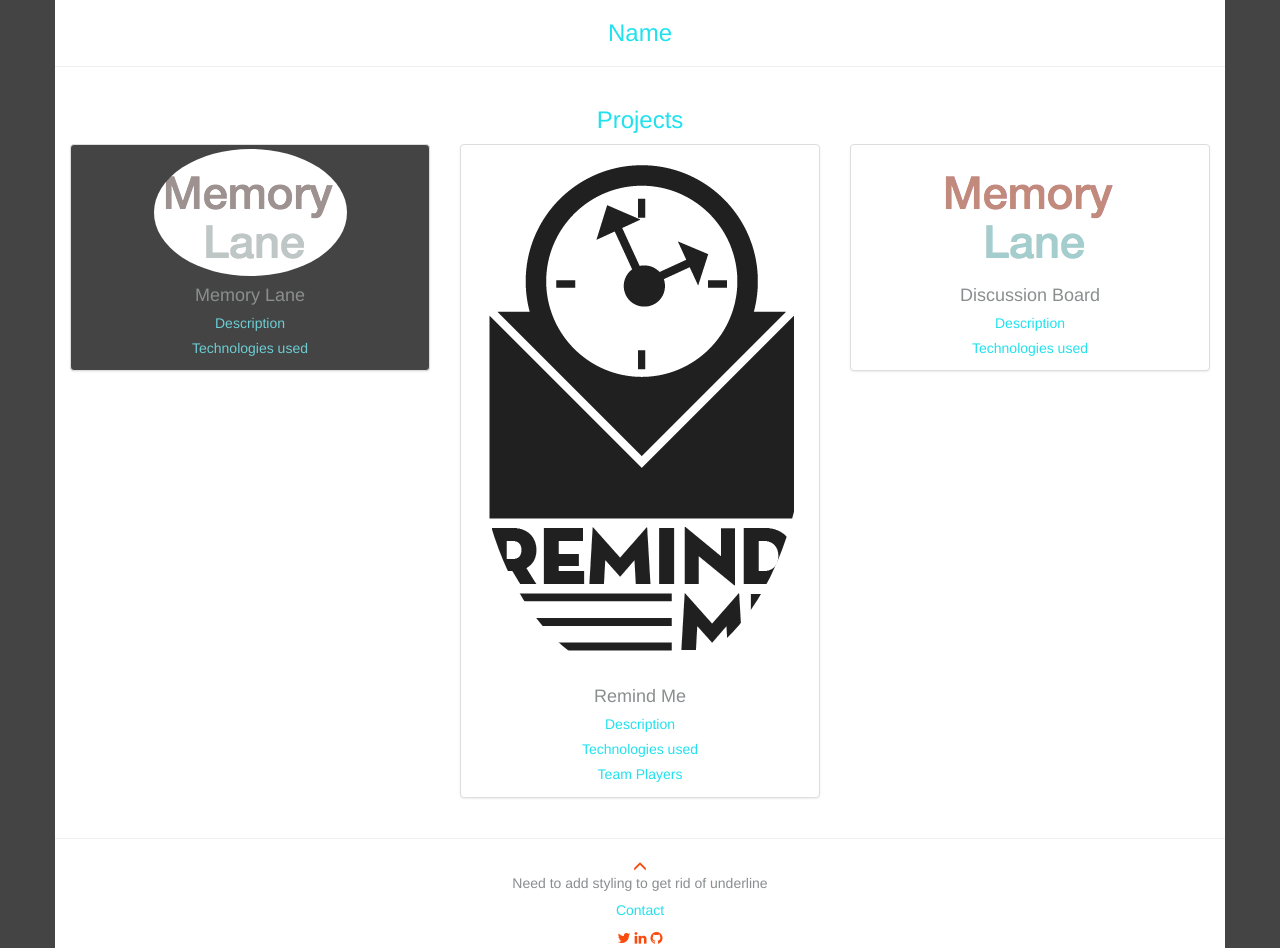
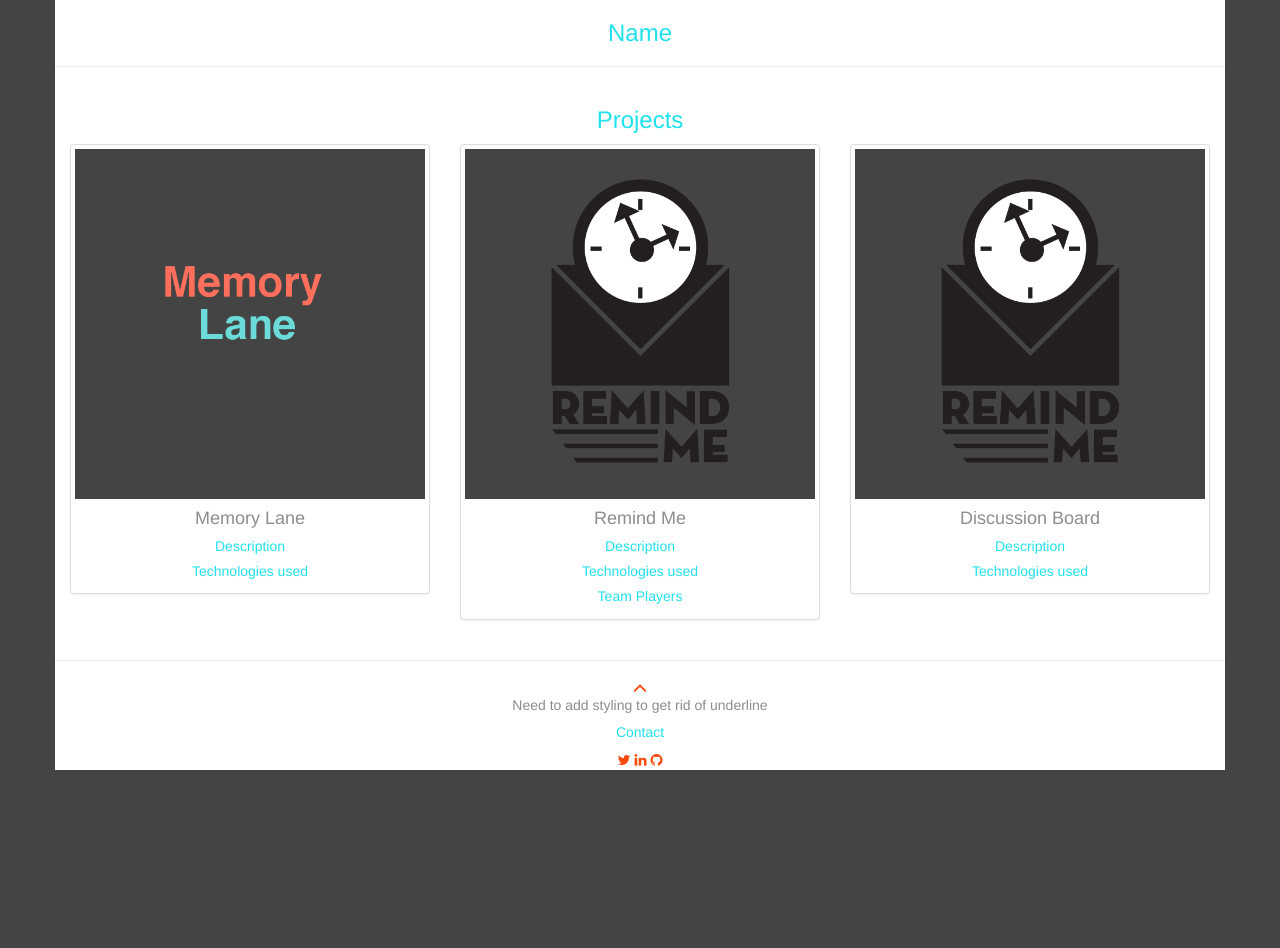
Before and after one commit to mml1/portfolio, a website: page public/index.html in a window 1280 px wide. After the commit the page ends 800 px from the top, so only its background shows below. Drawn offline with nearby package versions, Linux system fonts and the light colour scheme; some packages are replaced by stand-ins of ours.

Commit message:
styled portfolio section

```diff
--- a/public/css/style.css
+++ b/public/css/style.css
@@ -34,14 +34,8 @@ h3, h5{
 */}
 .logo{
     background:#444444;
-    -webkit-filter: grayscale(50%);  Chrome, Safari, Opera
-    filter: grayscale(50%);
+/*    -webkit-filter: grayscale(50%);  Chrome, Safari, Opera
+    filter: grayscale(50%);*/
 /*    height:60%;
     width: 60%;*/
 }
-img{
-/*	height:60%;
-    width: 60%;*/
-	-webkit-filter: grayscale(80%);  Chrome, Safari, Opera
-    filter: grayscale(80%);
-}
--- a/public/views/home.html
+++ b/public/views/home.html
@@ -1,16 +1,17 @@
 <h3>Projects</h3>
 <div class="">
 		<div class="col-sm-4">
-		<div class="thumbnail logo">
-			<img src="../img/memoryLaneLogo.png" alt="Memory Lane logo" class="img-circle">
-			<h4>Memory Lane</h4>
-			<h5> Description</h5>
-			<h5>Technologies used</h5>
-		</div>
+			<div class="thumbnail">
+				<img src="../img/sqMLlogo.png" alt="Remind Me logo" class="logo">
+
+				<h4>Memory Lane</h4>
+				<h5> Description</h5>
+				<h5>Technologies used</h5>
+			</div>
 	</div>
 	<div class="col-sm-4">
 		<div class="thumbnail">
-			<img src="../img/remindmeLogo.png" alt="Remind Me logo" class=" img-circle">
+			<img src="../img/sqLogo.png" alt="Remind Me logo" class="logo">
 			<h4>Remind Me</h4>
 			<h5> Description</h5>
 			<h5>Technologies used</h5>
@@ -18,8 +19,8 @@
 		</div>
 	</div>
 	<div class="col-sm-4">
-		<div class="thumbnail img-circle">
-			<img src="../img/memoryLaneLogo.png" alt="Discussion Board Logo" class="logo">
+		<div class="thumbnail">
+			<img src="../img/sqLogo.png" alt="Discussion Board Logo" class="logo">
 			<h4>Discussion Board</h4>
 			<h5> Description</h5>
 			<h5>Technologies used</h5>
```
Also changed, not shown: public/img/sqMLlogo.png (added), public/img/sqlogo.png (added).
